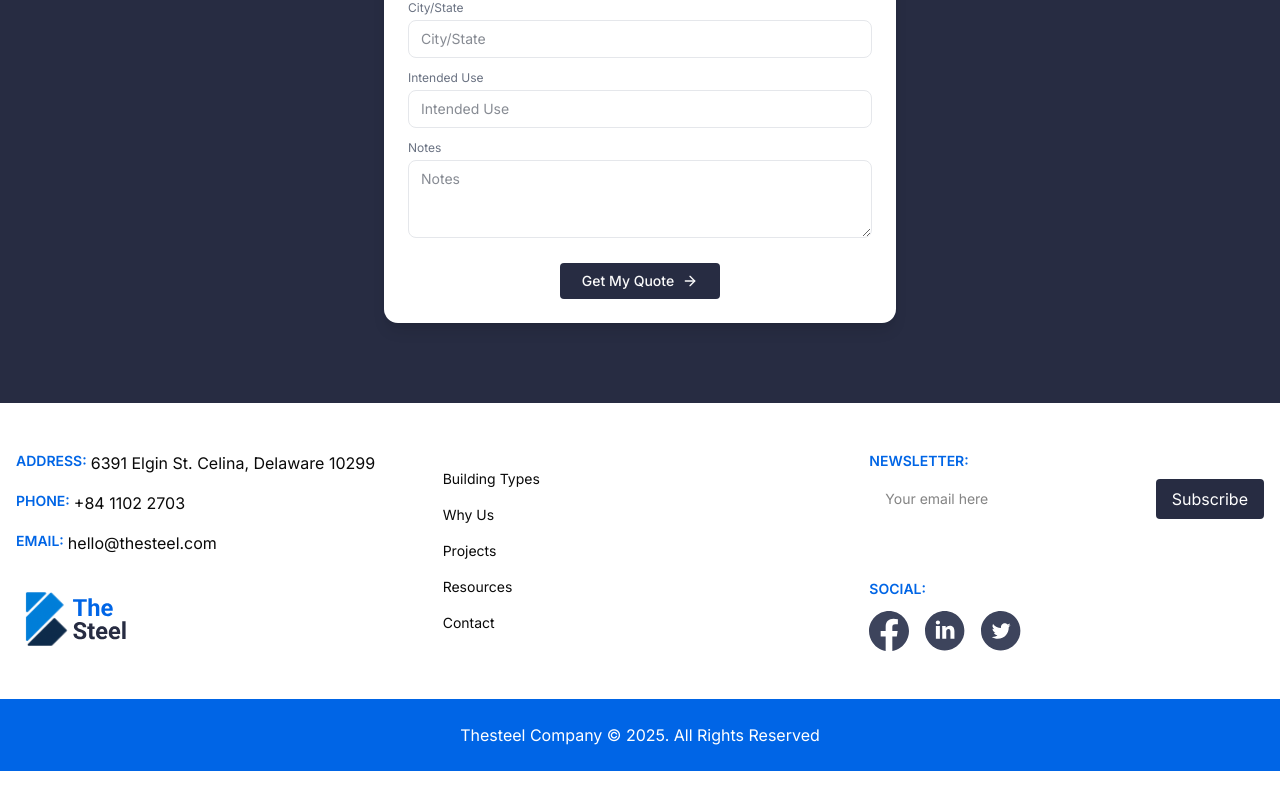
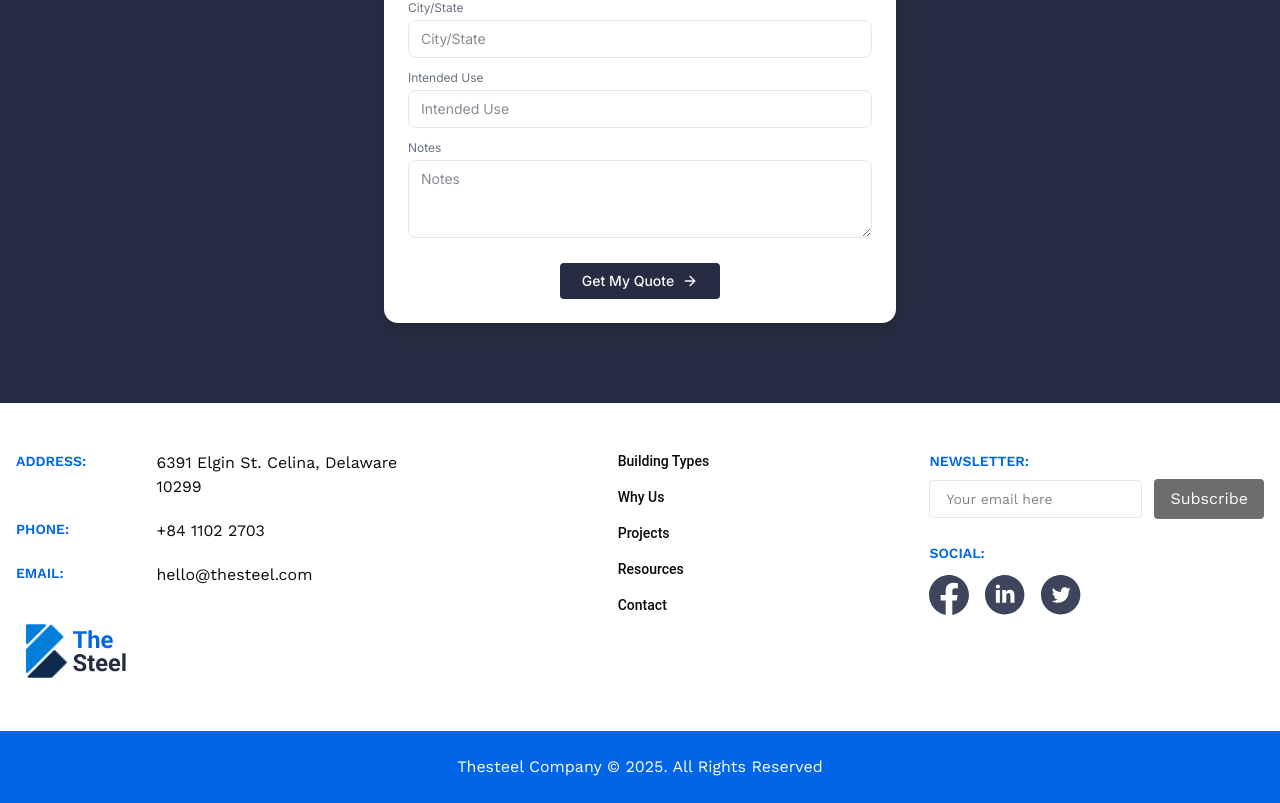
Before and after one commit to react6-flyweis/the-steel, a Next.js app: page /why-us in a window 1280 px wide. Shown: the part 5455-6258 px from the top of the page. Before the commit the page ends 6226 px from the top, so only its background shows below. Built offline with nearby package versions, Linux system fonts and the light colour scheme.

Commit message:
feat: improve layout and styling in Footer, Gallery, SteelBuildingTypes, and DreamBuilding components

```diff
--- a/components/Footer.tsx
+++ b/components/Footer.tsx
@@ -10,31 +10,33 @@ import twitterLogo from "@/assets/twitter.svg";
 
 export default function Footer() {
   return (
-    <footer className="bg-white text-foreground">
-      <Container className="py-12 grid grid-cols-1 md:grid-cols-3 gap-8">
+    <footer className="bg-white text-foreground font-sans">
+      <Container className="py-12 flex flex-col md:flex-row justify-between items-center md:items-start  gap-8">
         {/* Left column: contact */}
         <div className="flex flex-col gap-4">
-          <div className="flex gap-1">
-            <div className="text-sm font-semibold text-primary mb-1">
+          <div className="flex flex-col gap-5">
+            <div className="flex gap-5 items-stretch">
+              <div className="text-sm font-semibold text-primary mb-1 w-1/3">
                 ADDRESS:
               </div>
-            <div className="text-base">
+              <div className="text-base w-2/3">
                 6391 Elgin St. Celina, Delaware 10299
               </div>
             </div>
 
-          <div className="flex gap-1">
-            <div className="text-sm font-semibold text-primary mb-1">
+            <div className="flex gap-5 items-stretch">
+              <div className="text-sm font-semibold text-primary mb-1 w-1/3">
                 PHONE:
               </div>
-            <div className="text-base">+84 1102 2703</div>
+              <div className="text-base w-2/3">+84 1102 2703</div>
             </div>
 
-          <div className="flex gap-1">
-            <div className="text-sm font-semibold text-primary mb-1">
+            <div className="flex gap-5 items-stretch">
+              <div className="text-sm font-semibold text-primary mb-1 w-1/3">
                 EMAIL:
               </div>
-            <div className="text-base">hello@thesteel.com</div>
+              <div className="text-base w-2/3">hello@thesteel.com</div>
+            </div>
           </div>
 
           <div className="mt-4">
@@ -43,7 +45,7 @@ export default function Footer() {
         </div>
 
         {/* Center column: nav links */}
-        <nav className="flex flex-col justify-center items-start gap-4 text-sm">
+        <nav className="flex flex-col justify-center items-start gap-4 text-sm font-['Roboto'] font-medium">
           <Link
             href="/building-types"
             className="hover:text-primary transition-colors"
@@ -84,10 +86,10 @@ export default function Footer() {
               <input
                 aria-label="Your email"
                 placeholder="Your email here"
-                className="flex-1 border-0 rounded px-4 py-2 text-sm bg-transparent focus:outline-none focus:ring-0"
+                className="flex-1 border rounded px-4 py-2 text-sm bg-transparent"
                 type="email"
               />
-              <button className="bg-secondary text-white px-4 py-2 rounded">
+              <button className="bg-[#6D6D6D] text-white px-4 py-2 rounded">
                 Subscribe
               </button>
             </div>
--- a/components/Gallery.tsx
+++ b/components/Gallery.tsx
@@ -61,20 +61,25 @@ export default function Gallery() {
             const span = isFirst
               ? pattern[pairIndex][0]
               : pattern[pairIndex][1];
-            let spanClass =
+
+            // Always use a single column on mobile, and apply span on sm+.
+            const baseClass = "col-span-1"; // mobile: single image per row
+            let smClass =
               span === 1
-                ? "col-span-1"
+                ? "sm:col-span-1"
                 : span === 2
-                ? "col-span-2"
-                : "col-span-3";
+                ? "sm:col-span-2"
+                : "sm:col-span-3";
 
-            // force last item to use 3-column span (3:1 style)
+            // force last item to use 3-column span (3:1 style) on sm+
             if (idx === images.length - 2) {
-              spanClass = "col-span-3";
+              smClass = "sm:col-span-3";
             }
             if (idx === images.length - 1) {
-              spanClass = "col-span-1";
+              smClass = "sm:col-span-1";
             }
+
+            const spanClass = `${baseClass} ${smClass}`;
 
             return (
               <div
--- a/components/SteelBuildingTypes.tsx
+++ b/components/SteelBuildingTypes.tsx
@@ -51,7 +51,7 @@ export default function SteelBuildingTypes() {
         </div>
       </div>
 
-      <div className="grid grid-cols-1 sm:grid-cols-2 md:grid-cols-4 gap-6">
+      <div className="grid grid-cols-2 md:grid-cols-4 gap-6">
         {BUILDING_TYPES.map((b) => (
           <div
             key={b.title}
@@ -60,11 +60,11 @@ export default function SteelBuildingTypes() {
             <Image
               src={b.src}
               alt={b.title}
-              className="w-full h-64 object-cover"
+              className="w-full h-48 md:h-64 object-cover"
               placeholder="blur"
             />
             <div className="absolute inset-0 bg-linear-to-t from-black/80 via-black/40 to-transparent" />
-            <div className="absolute w-full bottom-4 text-white text-2xl font-semibold drop-shadow-md text-center">
+            <div className="absolute w-full bottom-4 text-white text-xl md:text-2xl font-semibold drop-shadow-md text-center">
               {b.title}
             </div>
           </div>
--- a/components/home/DreamBuilding.tsx
+++ b/components/home/DreamBuilding.tsx
@@ -22,7 +22,7 @@ export default function DreamBuilding({
         />
       </div>
 
-      <Container fluid className="relative -mt-20 pb-20 px-0!">
+      <Container className="relative -mt-20 pb-20 px-0!">
         <div className="absolute w-full top-0 h-40 -translate-y-12 x-auto  bg-linear-to-t from-secondary to-secondary/80 blur-sm z-0" />
 
         <div className="relative mb-32 mt-5 z-10 text-center">
```
Lines whose indentation alone changed are shown as unchanged.
